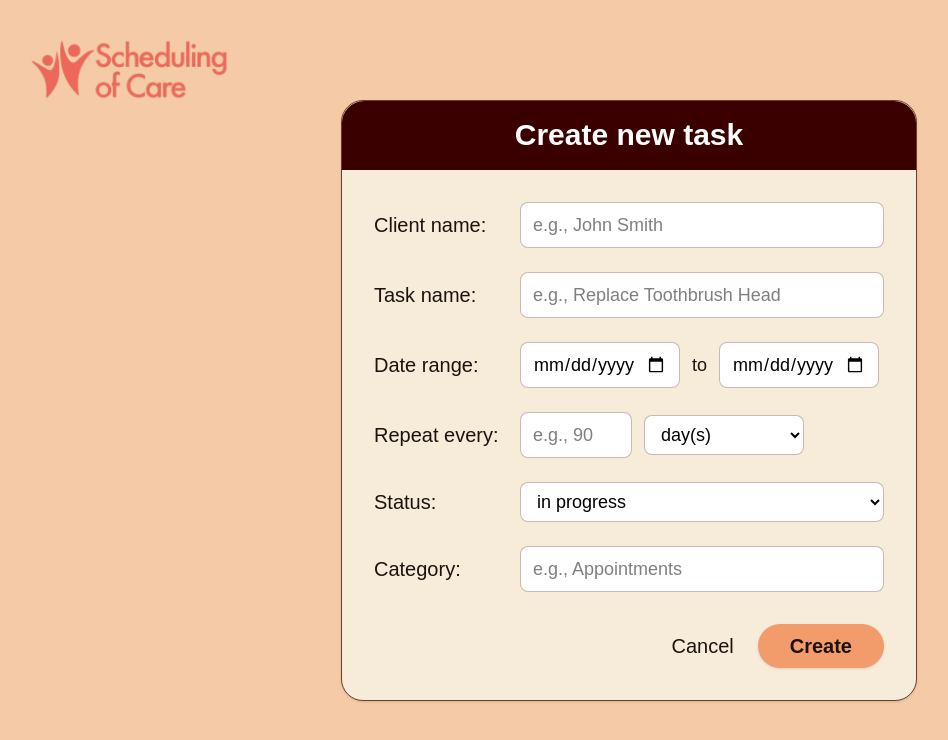
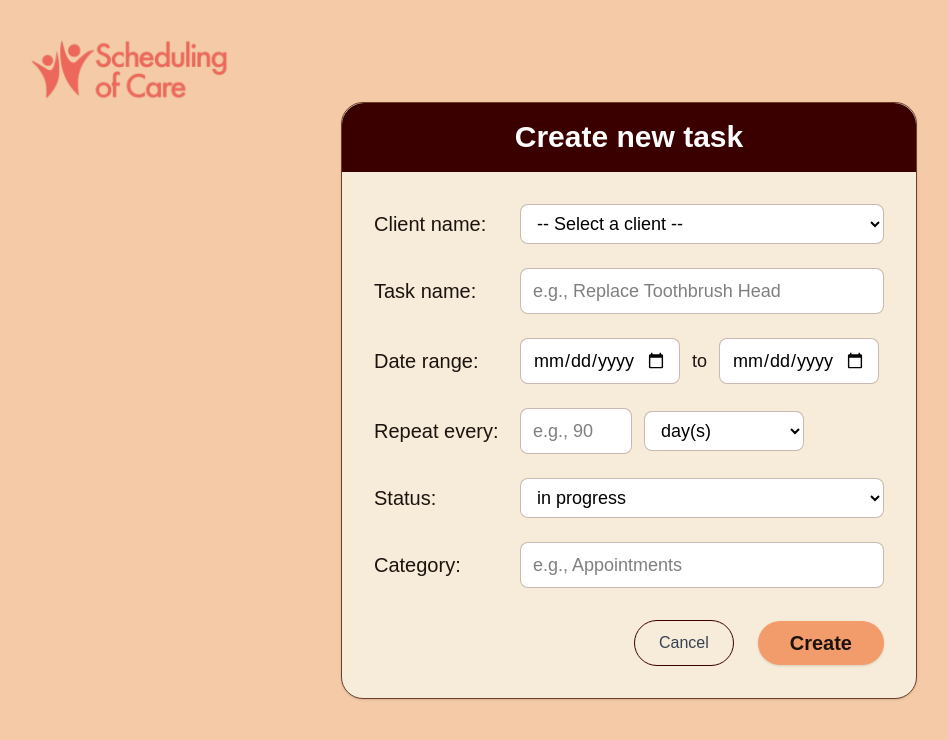
Before and after one commit to 404-Project-Not-Found/Scheduling-of-Care, a Next.js app: page /task/add in a window 1280 px wide. Shown: the top 740 px of the page, without its empty margins (11-959 px from the left). Built offline with nearby package versions, Linux system fonts and the light colour scheme.

Commit message:
chore(ui): standardise ui

```diff
--- a/src/app/dashboard/client-list/page.tsx
+++ b/src/app/dashboard/client-list/page.tsx
@@ -64,24 +64,22 @@ export default function ClientListPage() {
 
   return (
     <main
-      className="min-h-screen w-full flex items-start justify-center px-6 pb-12 pt-28 md:pt-36 relative"
+      className="min-h-screen w-full flex items-center justify-center px-6 py-12 md:py-16 relative"
       style={{ backgroundColor: colors.pageBg }}
     >
       {/* Top-left logo */}
-      <div className="absolute top-6 left-6">
       <Image
         src="/logo-name.png"
         alt="Scheduling of Care"
         width={220}
         height={80}
-          className="object-contain"
+        className="fixed top-6 left-6 object-contain"
         priority
       />
-      </div>
 
       {/* Card */}
       <div
-        className="w-full max-w-3xl rounded-2xl shadow-lg overflow-hidden border"
+        className="w-full max-w-2xl rounded-2xl shadow-lg overflow-hidden border"
         style={{ backgroundColor: colors.cardBg, borderColor: "#e7d8c4" }}
       >
         {/* Maroon header with centered title */}
@@ -112,7 +110,8 @@ export default function ClientListPage() {
 
           {/* List */}
           {!loading && !error && (
-            <ul className="mt-6 divide-y" style={{ borderColor: "#eadcc8" }}>
+            <div className="mt-6 -mx-6 md:-mx-8 px-6 md:px-8 max-h-[60vh] overflow-y-auto">
+              <ul className="divide-y" style={{ borderColor: "#eadcc8" }}>
                 {filtered.map((c) => (
                   <li
                     key={c._id}
@@ -131,7 +130,10 @@ export default function ClientListPage() {
                         <div className="h-8 w-8 rounded-full bg-gray-200" />
                       )}
                       <div>
-                      <p className="font-medium" style={{ color: colors.text }}>
+                        <p
+                          className="font-medium"
+                          style={{ color: colors.text }}
+                        >
                           {c.fullName}
                         </p>
                         {c.accessCode && (
@@ -153,12 +155,14 @@ export default function ClientListPage() {
                     </div>
                   </li>
                 ))}
+
                 {filtered.length === 0 && (
                   <li className="py-4 text-sm text-gray-600">
                     No clients found.
                   </li>
                 )}
               </ul>
+            </div>
           )}
 
           {/* Footer actions */}
--- a/src/app/dashboard/update-details/page.tsx
+++ b/src/app/dashboard/update-details/page.tsx
@@ -31,7 +31,7 @@ export default function UpdateDetailsPage() {
   }
 
   function handleCancel() {
-    router.push("/menu");
+    router.push("/dashboard");
   }
 
   return (
--- a/src/app/task/add/page.tsx
+++ b/src/app/task/add/page.tsx
@@ -1,8 +1,19 @@
 "use client";
 
 import Image from "next/image";
-// import { useRouter } from "next/navigation";
-import { useState } from "react";
+import { useRouter } from "next/navigation";
+import { useState, useEffect } from "react";
+
+type Client = { id: string; fullName: string };
+
+function loadClients(): Client[] {
+  if (typeof window === "undefined") return [];
+  try {
+    return JSON.parse(localStorage.getItem("clients") || "[]") as Client[];
+  } catch {
+    return [];
+  }
+}
 
 type Unit = "day" | "week" | "month" | "year";
 
@@ -58,7 +69,7 @@ function slugify(s: string) {
 }
 
 export default function AddTaskPage() {
-  // const router = useRouter();
+  const router = useRouter();
 
   // all fields default to empty
   const [clientName, setClientName] = useState("");
@@ -67,6 +78,11 @@ export default function AddTaskPage() {
   const [category, setCategory] = useState("");
   const [dateFrom, setDateFrom] = useState("");
   const [dateTo, setDateTo] = useState("");
+
+  const [clients, setClients] = useState<Client[]>([]);
+  useEffect(() => {
+    setClients(loadClients());
+  }, []);
 
   // frequency: allow empty input; keep as string then parse on submit
   const [frequencyCountStr, setFrequencyCountStr] = useState<string>("");
@@ -121,7 +137,7 @@ export default function AddTaskPage() {
     };
 
     saveTasks([...(tasks || []), newTask]);
-    // router.push("/task/search");
+    router.push("/dashboard");
   };
 
   return (
@@ -145,12 +161,23 @@ export default function AddTaskPage() {
         {/* form fields */}
         <div className="mt-8 space-y-6">
           <Field label="Client name:">
-            <input
+            <select
               value={clientName}
               onChange={(e) => setClientName(e.target.value)}
               className="w-full rounded-lg bg-white border border-[#7c5040]/40 px-3 py-2 text-lg outline-none focus:ring-4 focus:ring-[#7c5040]/20 text-black"
-              placeholder="e.g., John Smith"
-            />
+            >
+              <option value="">-- Select a client --</option>
+              {clients.map((client) => (
+                <option key={client.id} value={client.fullName}>
+                  {client.fullName}
+                </option>
+              ))}
+              {clients.length === 0 && (
+                <option value="" disabled>
+                  (No clients yet)
+                </option>
+              )}
+            </select>
           </Field>
 
           <Field label="Task name:">
@@ -238,8 +265,8 @@ export default function AddTaskPage() {
           <div />
           <div className="flex items-center gap-6">
             <button
-              // onClick={() => router.push("/task/search")}
-              className="text-xl font-medium text-[#1c130f] hover:opacity-80"
+              onClick={() => router.push("/dashboard")}
+              className="px-6 py-2.5 rounded-full border border-[#3A0000] text-gray-700 hover:bg-gray-200"
             >
               Cancel
             </button>
--- a/src/components/side-menu/SideMenu.tsx
+++ b/src/components/side-menu/SideMenu.tsx
@@ -23,8 +23,8 @@ const palette = {
 const defaultItems: Item[] = [
   { href: "/dashboard/update-details", label: "Update your details" },
   { href: "/task/add", label: "Add Care Item" },
-  { href: "/dashboard/edit-task", label: "Edit Task" },
-  { href: "/dashboard/remove-task", label: "Remove Task" },
+  // { href: "/task/edit", label: "Edit Task" },
+  { href: "/task/search", label: "Edit Task" },
   { href: "/carer/search", label: "Assign Carer" },
   { href: "/dashboard/register-client", label: "Register new client" },
   { href: "/dashboard/client-list", label: "List of clients" },
```
Lines whose indentation alone changed are shown as unchanged.
